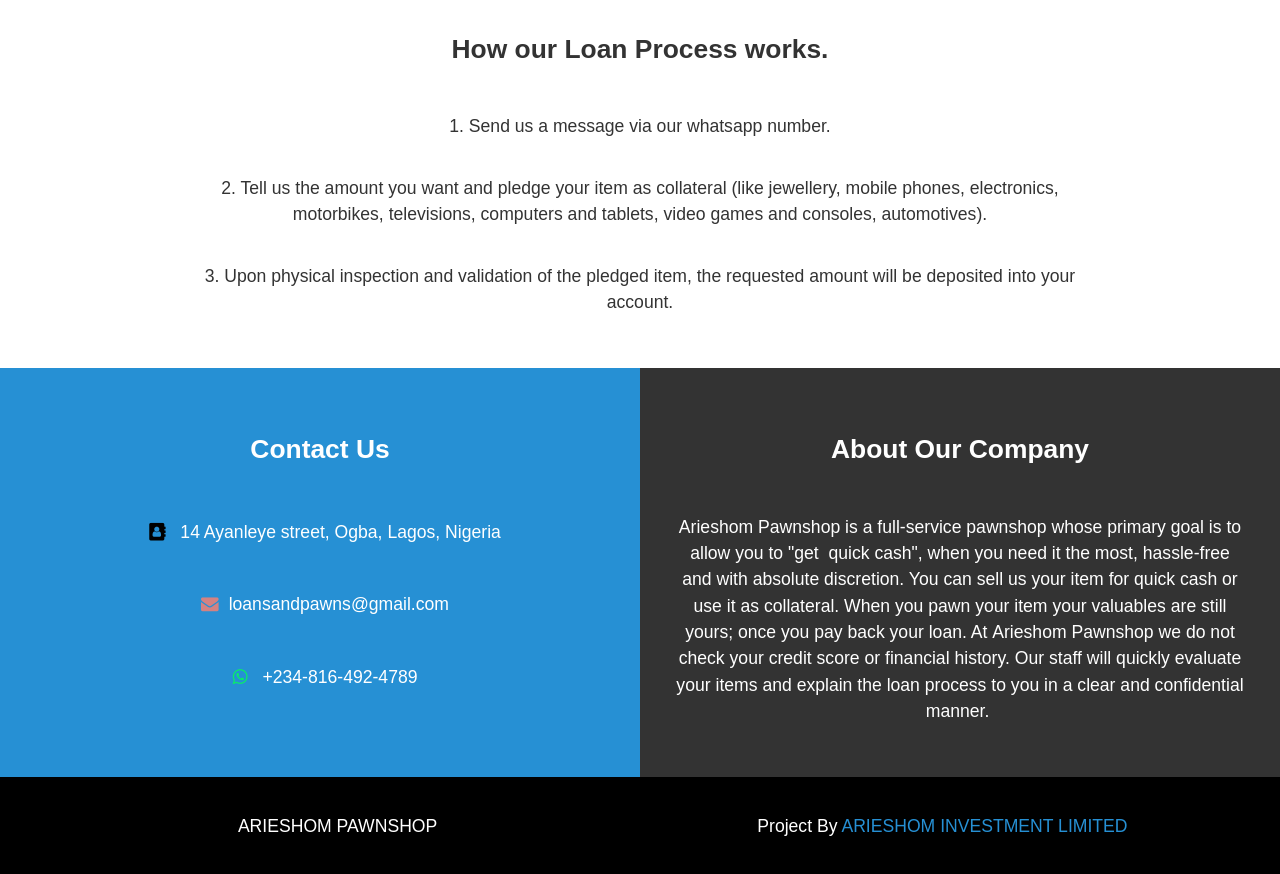
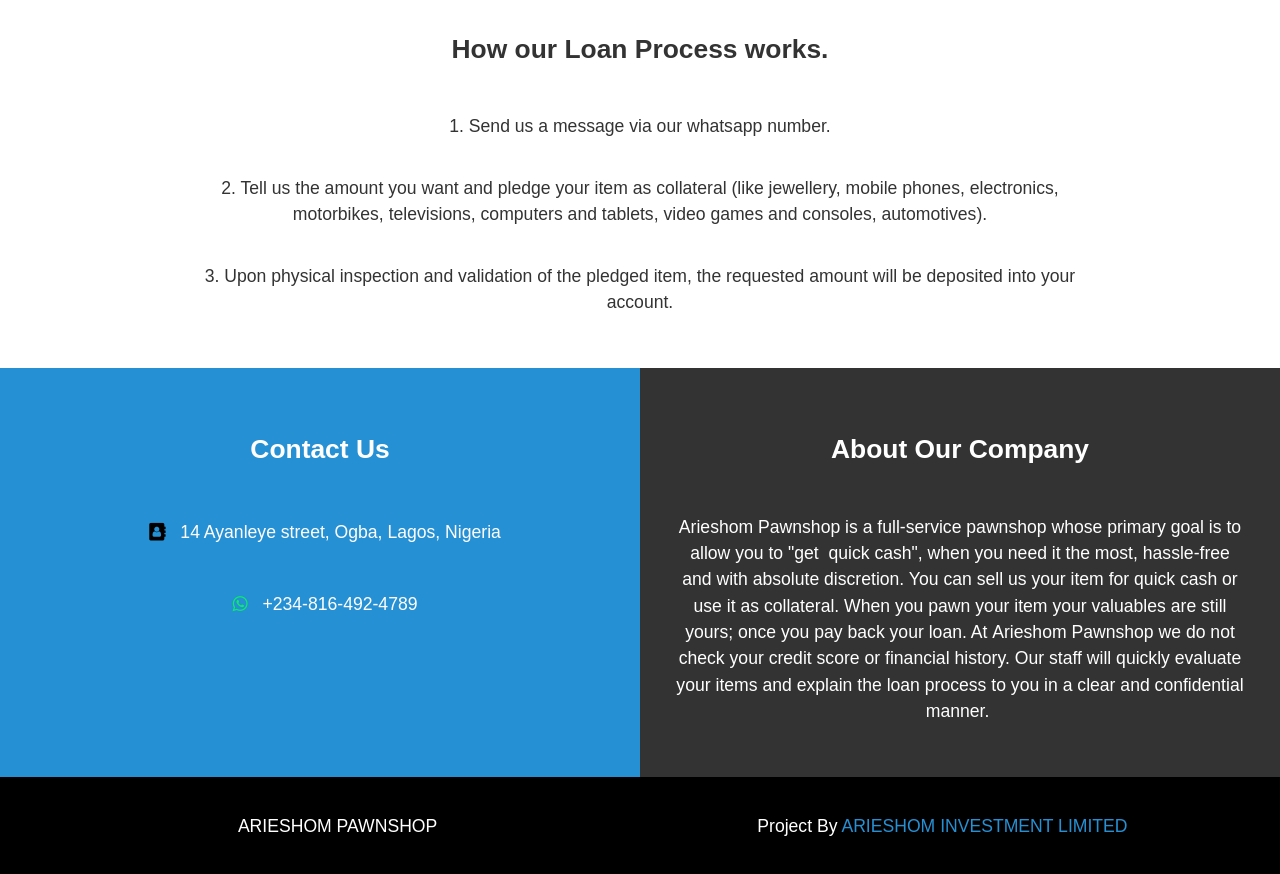
Before and after one commit to emmasamuel/loanswebsite1, a plain HTML site: page index.html in a window 1280 px wide. Shown: the part 1326-2200 px from the top of the page. Drawn offline with Linux system fonts and the light colour scheme; a web font is replaced by a local one.

Commit message:
second commit

```diff
--- a/index.html
+++ b/index.html
@@ -108,7 +108,7 @@
       <div class="box">
         <h2 class="content-title">Contact Us</h2>
         <p><i href="#" class="fa fa-address-book"></i> 14 Ayanleye street, Ogba, Lagos, Nigeria</p>
-        <p><i href="#" class="fa fa-envelope"></i>loansandpawns@gmail.com</p>
+
         <p><i href="#" class="fa fa-whatsapp"></i> +234-816-492-4789</p>
       </div>
       <div class="box">
```
